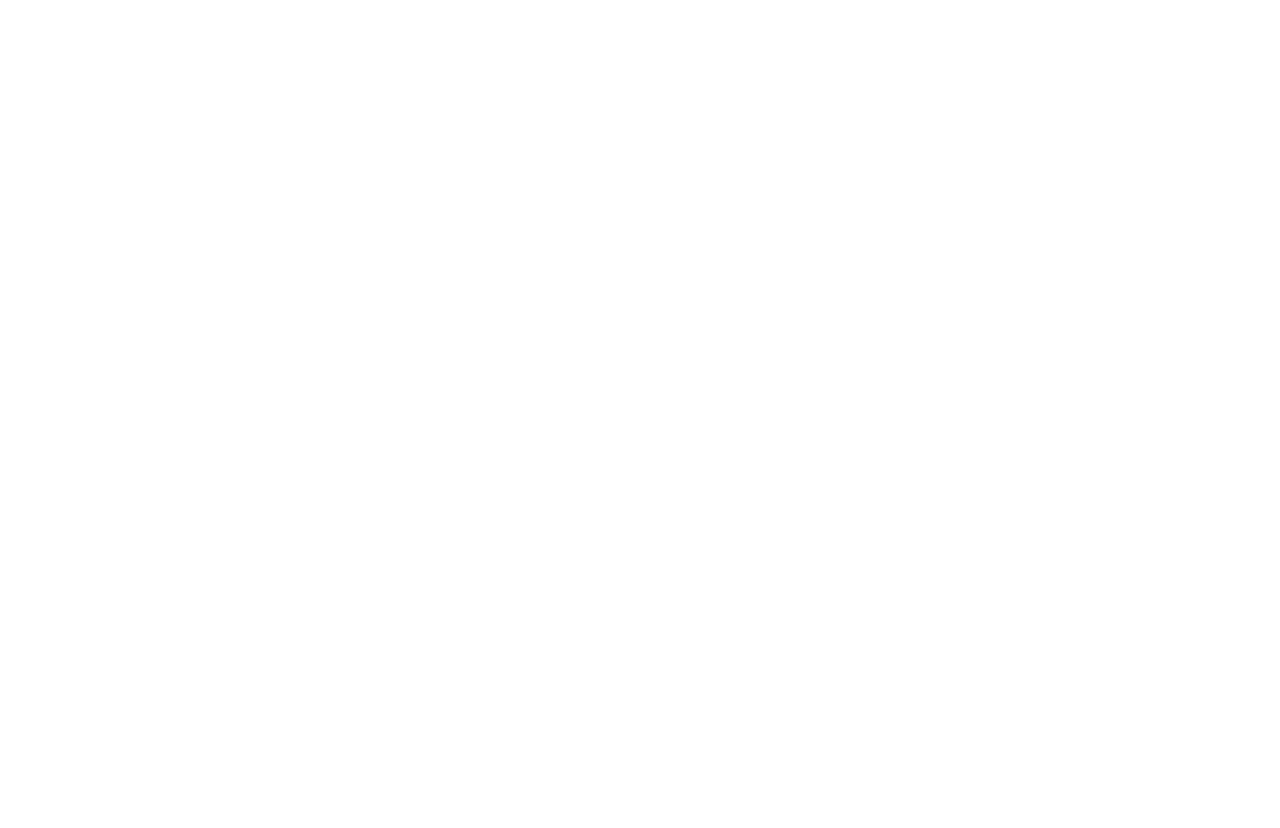
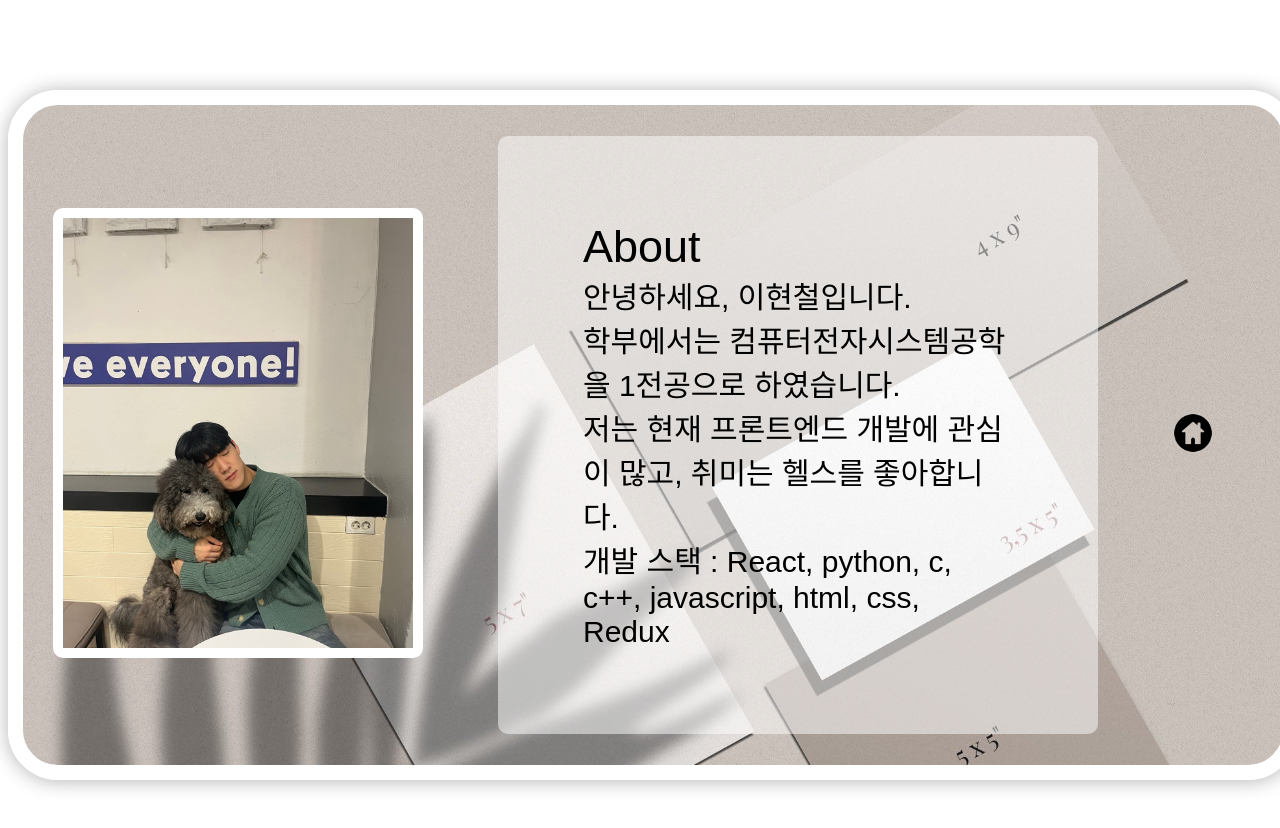
Before and after one commit to hcheorii/hcheorii.github.io-, a plain HTML site: page about.html in a window 1280 px wide. Before the commit the page ends 800 px from the top, so only its background shows below. Drawn offline with Linux system fonts and the light colour scheme.

Commit message:
FEAT About 페이지 구현 및 스타일링

```diff
--- a/about.html
+++ b/about.html
@@ -0,0 +1,40 @@
+<!DOCTYPE html>
+<html lang="en">
+    <head>
+        <meta charset="UTF-8" />
+        <title>포트폴리오</title>
+        <link rel="stylesheet" href="index.css" />
+        <link
+        href=""https://fonts.googleapis.com/css27family=Nanum+Pen+Script&display=swap"
+        rel="stylesheet">
+    </head>
+    <body>
+        <div class="container">
+            <div class="image">
+                <img
+                    src="images\profile.png"
+                    width="350"
+                    style="border-radius: 10px; border: 10px solid white"
+                />
+            </div>
+
+            <div class="home">
+                <span> About </span>
+                <div class="content">
+                    안녕하세요, 이현철입니다. <br />
+                    학부에서는 컴퓨터전자시스템공학을 1전공으로 하였습니다.
+                    <br />
+                    저는 현재 프론트엔드 개발에 관심이 많고, 취미는 헬스를
+                    좋아합니다. <br />
+                    개발 스택 : React, python, c, c++, javascript, html, css,
+                    Redux <br />
+                </div>
+            </div>
+            <div class="home_btn">
+                <a href="./main.html" target="_blank"
+                    ><img src="./images/home_button.png" width="40"
+                /></a>
+            </div>
+        </div>
+    </body>
+</html>
--- a/index.css
+++ b/index.css
@@ -1,4 +1,11 @@
-.home_container {
+/* cdn import */
+
+/* 폰트 적용 */
+body {
+    font-family: "Nanum Pen Script", sans-serif;
+}
+/* 공통된 부분 스타일링 */
+.container {
     background-image: url("./images/background_image.jpeg");
     background-repeat: no-repeat;
     background-size: cover;
@@ -14,16 +21,21 @@
     box-shadow: 0 1px 20px 0 rgba(0, 0, 0, 0.3);
 }
 
-.image {
-    border-radius: 10px;
+span {
+    font-size: 45px;
 }
 
+.home_btn {
+    margin-right: 40px;
+}
+
+/* 메인 페이지 스타일링 */
 .name {
     font-size: 50px;
     margin-bottom: 40px;
 }
 
-a {
+.menu a {
     text-decoration: none; /* 변경 */
     color: black;
     font-size: 30px;
@@ -49,3 +61,10 @@ a {
 .url ul {
     list-style-type: none;
 }
+
+/* About 페이지 스타일링 */
+
+.content {
+    font-size: 30px;
+    width: 430px;
+}
```
Also changed, not shown: main.html (+5 -2 lines), activities.html (added), images/home_button.png (added).
